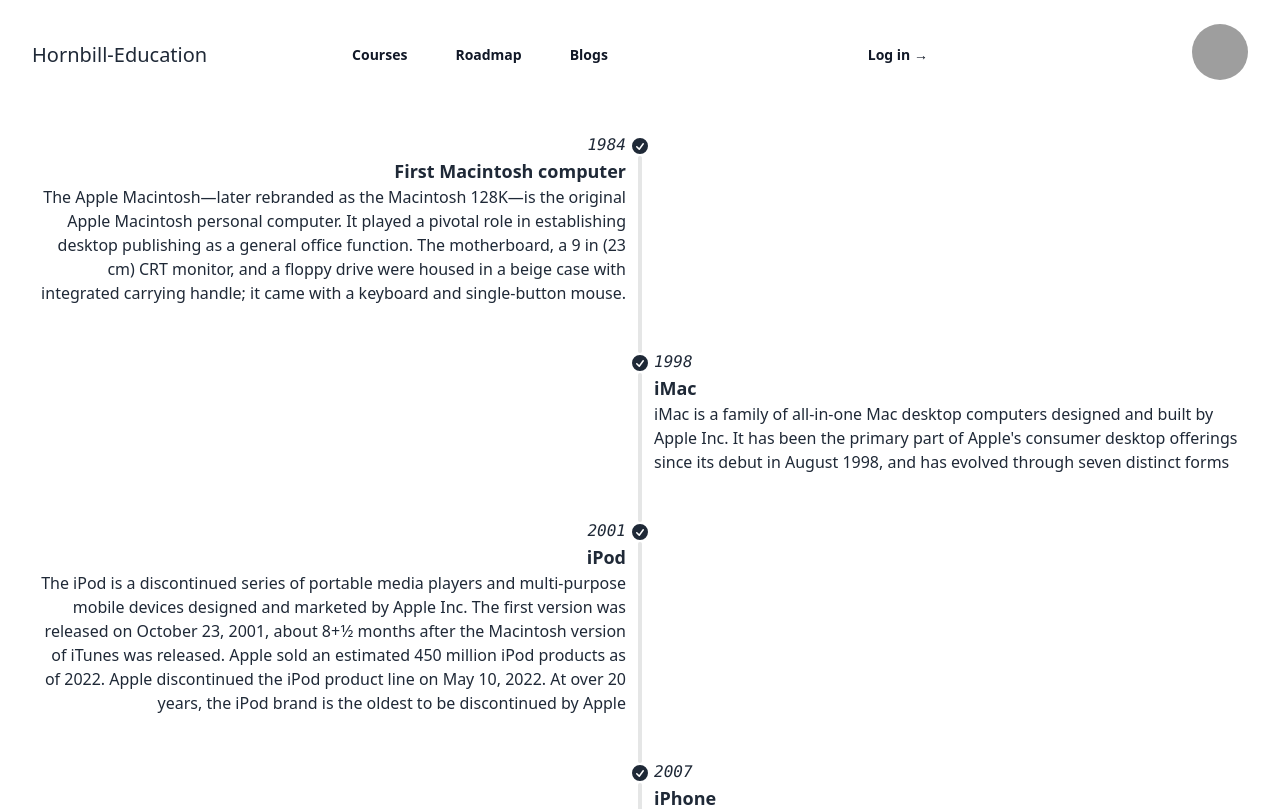
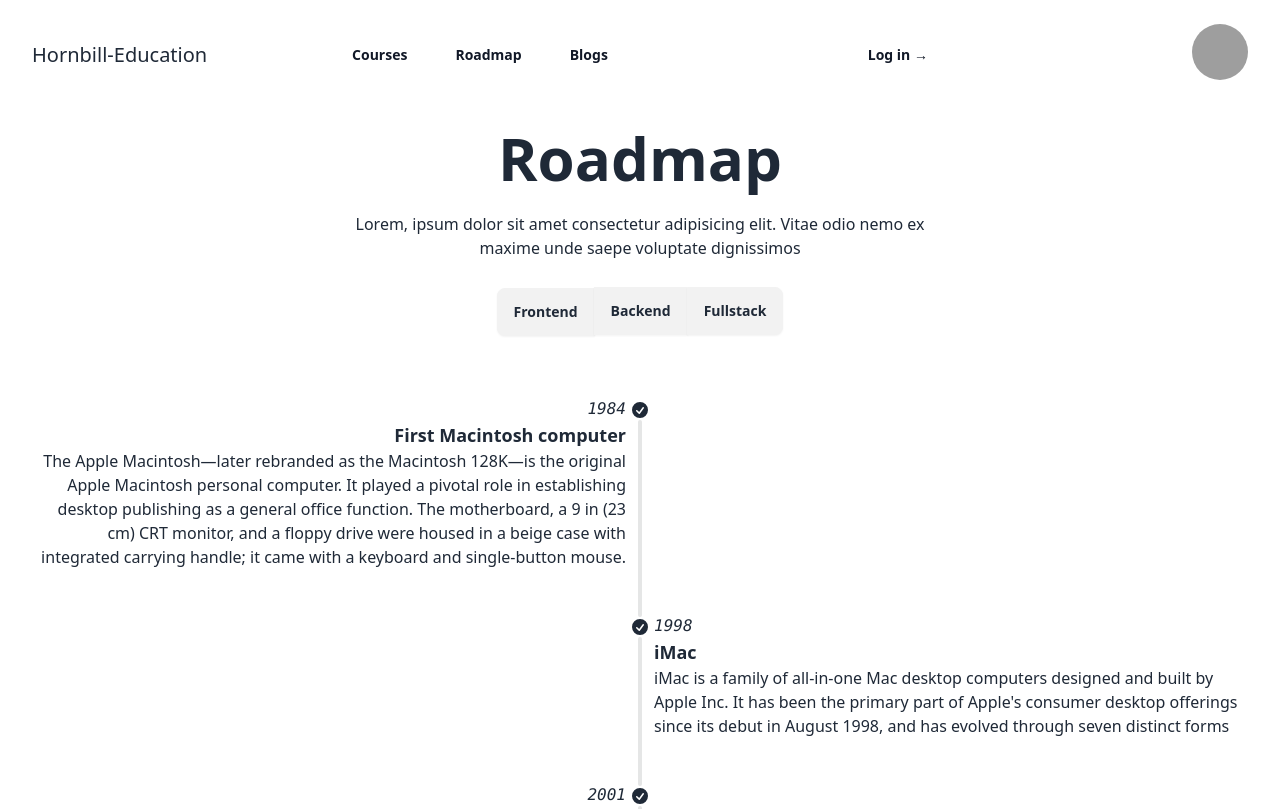
Before and after one commit to YeMyintSoeKMD/hit-myanmar, a Vue app: page /roadmap in a window 1280 px wide. Shown: the top 809 px of the page. Built offline with nearby package versions, Linux system fonts and the light colour scheme; grey boxes are pictures that could not be loaded.

Commit message:
roadmap page modify

```diff
--- a/src/views/Roadmap.vue
+++ b/src/views/Roadmap.vue
@@ -1,6 +1,22 @@
 <template>
     <div class="container mx-auto px-7 2xl:px-40 pt-32">
-        <ul class="timeline timeline-snap-icon max-md:timeline-compact timeline-vertical">
+        <div class="flex justify-center">
+            <div class="text-center w-1/2">
+                <h1 class="text-6xl font-bold mb-6">Roadmap</h1>
+                <p>Lorem, ipsum dolor sit amet consectetur adipisicing elit. Vitae odio nemo ex maxime
+                    unde
+                    saepe voluptate
+                    dignissimos</p>
+            </div>
+        </div>
+        <div class="flex justify-center mt-7">
+            <div class="join join-vertical lg:join-horizontal">
+                <button class="btn join-item">Frontend</button>
+                <button class="btn join-item">Backend</button>
+                <button class="btn join-item">Fullstack</button>
+            </div>
+        </div>
+        <ul class="timeline timeline-snap-icon max-md:timeline-compact timeline-vertical mt-14">
             <li>
                 <div class="timeline-middle">
                     <svg xmlns="http://www.w3.org/2000/svg" viewBox="0 0 20 20" fill="currentColor" class="h-5 w-5">
```
